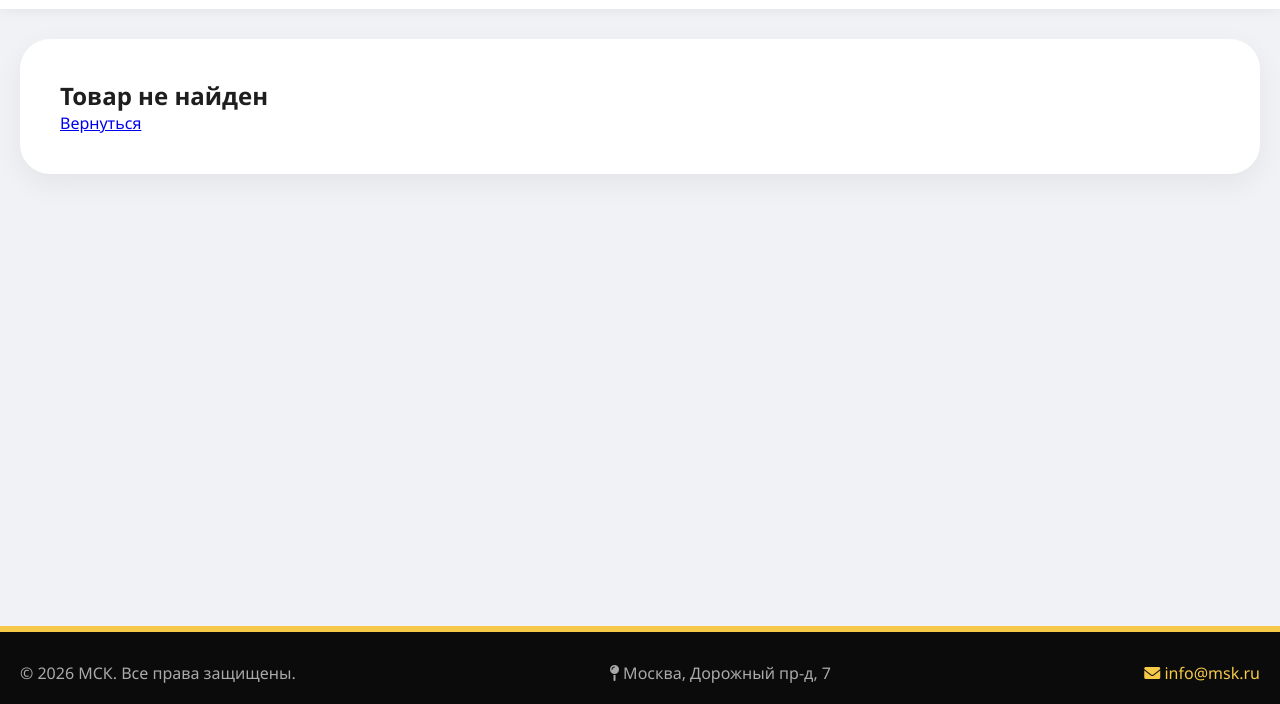
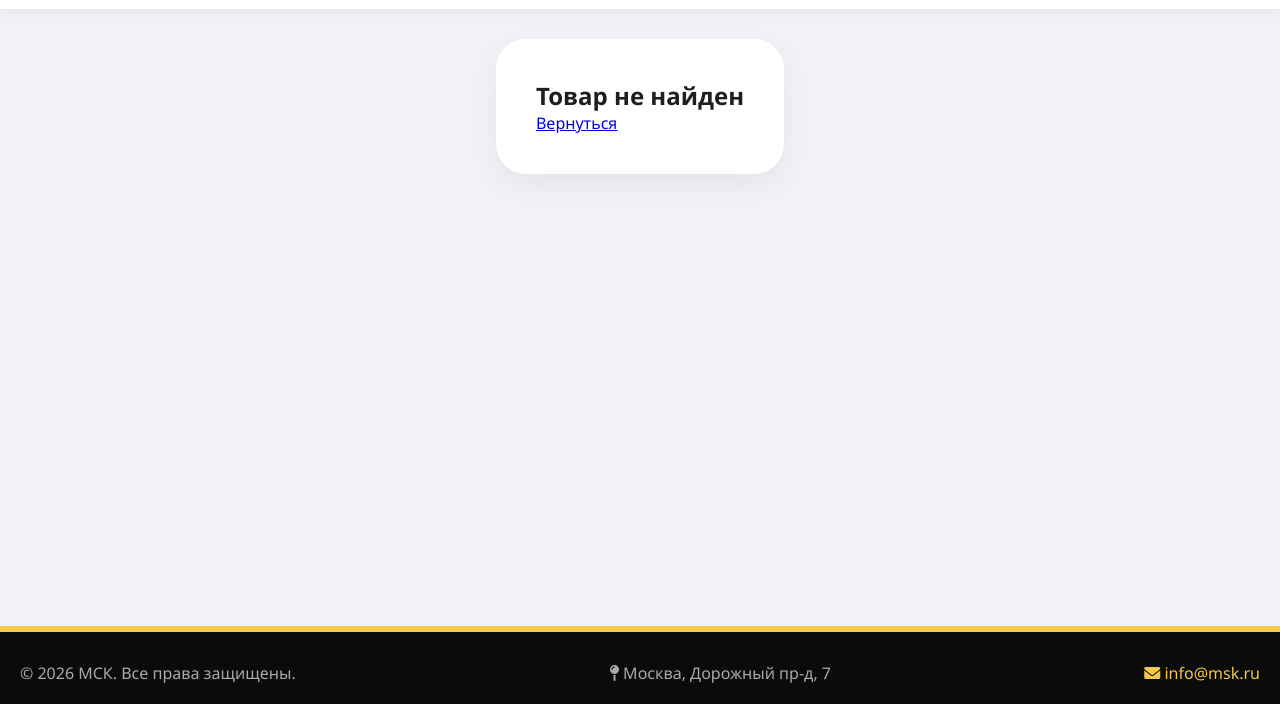
Before and after one commit to ADennt/msk-project, a website: page product.html in a window 1280 px wide. Shown: the part 96-800 px from the top of the page. Drawn offline with Linux system fonts and the light colour scheme.

Commit message:
Update style.css

```diff
--- a/style.css
+++ b/style.css
@@ -26,6 +26,8 @@ body {
 }
 
 .container {
+    display: flex;
+    justify-content: center;
     max-width: 1300px;
     margin: 0 auto;
     padding: 0 20px;
@@ -553,6 +555,7 @@ body {
    ======================================== */
 .product-detail {
     background: #ffffff;
+    max-width: 1300px;
     border-radius: 30px;
     padding: 40px;
     box-shadow: 0 10px 30px rgba(0,0,0,0.06);
@@ -1042,7 +1045,7 @@ body {
 }
 
 .container {
-    max-width: 1300px;
+    max-width: 100%;
     margin: 0 auto;
     padding: 0 20px;
 }
```
